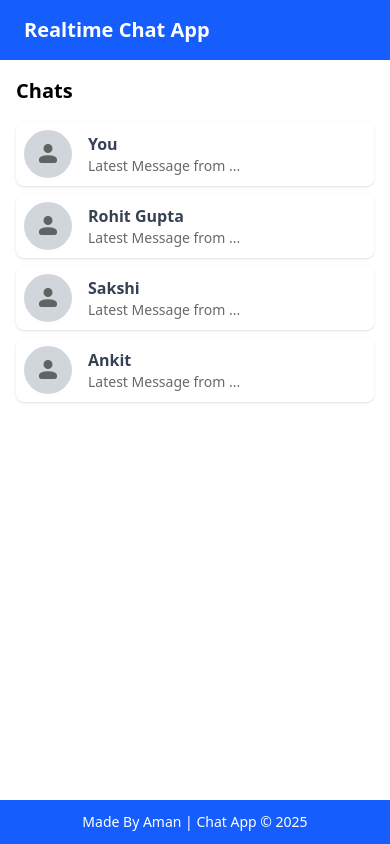
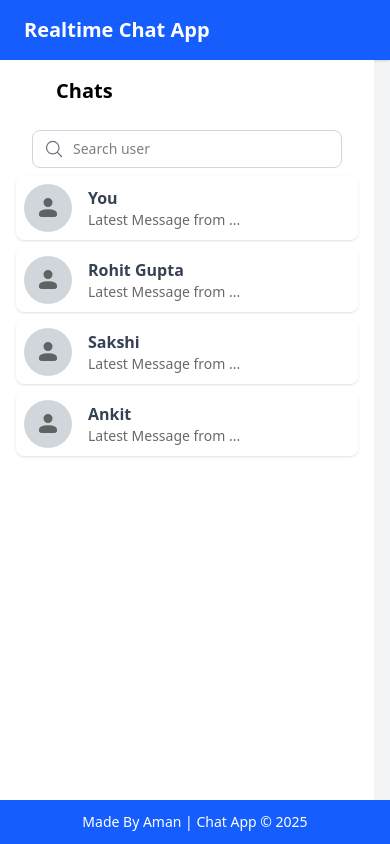
Before and after one commit to mr-aman-git/Chat-Interface-UI, a Next.js app: page / in a window 390 px wide. Built offline with nearby package versions, Linux system fonts and the light colour scheme.

Commit message:
filter issue fix

```diff
--- a/app/page.tsx
+++ b/app/page.tsx
@@ -3,6 +3,9 @@
 import { useState, useEffect, useRef, SetStateAction } from "react";
 import { motion } from "framer-motion";
 import { LockClosedIcon } from '@heroicons/react/24/outline';
+import { ArrowLeftIcon } from '@heroicons/react/24/outline';
+import { MagnifyingGlassIcon } from "@heroicons/react/24/outline";
+
 
 
 type Message = {
@@ -24,17 +27,32 @@ export default function ChatInterface() {
   const messageEndRef = useRef<HTMLDivElement>(null);
   const [selectedUser, setSelectedUser] = useState<string | null>(null);
   const [showChat, setShowChat] = useState(false);
-
+  const [query, setQuery] = useState("");
   function showContent(data: SetStateAction<string | null>) {
     setSelectedUser(data);
     setShowChat(true)
   }
 
+
+
+  const searchQuery = (e: React.ChangeEvent<HTMLInputElement>) => {
+    setQuery(e.target.value);
+
+  };
+
+  const filteredUsers = onlineUsers.filter((user) =>
+    user.toLowerCase().includes(query.toLowerCase())
+  );
+
+  const handleBack = () => {
+    setShowChat(false);
+  };
+
   const sendMessage = () => {
     if (input.trim()) {
       const newMsg: Message = {
         id: Date.now(),
-        sender: "Rohit Gupta",
+        sender: "You",
         content: input,
         timestamp: new Date().toLocaleTimeString([], {
           hour: 'numeric',
@@ -74,11 +92,24 @@ export default function ChatInterface() {
         {/* Sidebar */}
 
 
-        <aside className={`w-[410px] md:w-[280px] bg-white md:border-r  md:flex flex-col items-center p-4 ${showChat ? "hidden" : "block"} md:block`}>
+        <aside className={`w-[420px] md:w-[290px] bg-white md:border-r  md:flex flex-col items-center p-4 ${showChat ? "hidden" : "block"} md:block`}>
           <div >
-            <h2 className="font-bold text-[20px] mb-4">Chats</h2>
+            <h2 className="font-bold text-[20px] mb-4 pl-10">Chats</h2>
+            <div className="w-full max-w-md px-4 py-2">
+
+              <div className="relative">
+                <MagnifyingGlassIcon className="absolute left-3 top-1/2 transform -translate-y-1/2 h-5 w-5 text-gray-500" />
+                <input
+                  type="text"
+                  value={query}
+                  onChange={searchQuery}
+                  placeholder="Search user"
+                  className="w-full md:w-auto pl-10 pr-4 py-2 rounded-lg border border-gray-300 focus:outline-none focus:ring-2 focus:ring-blue-500 focus:border-blue-500 transition duration-200 text-sm sm:text-base"
+                />
+              </div>
+            </div>
             <ul className="space-y-2 w-full">
-              {onlineUsers.map((user, i) => (
+              {filteredUsers.map((user, i) => (
                 <li
                   key={i}
                   onClick={() => showContent(user)}
@@ -106,9 +137,9 @@ export default function ChatInterface() {
                     <span className="block font-semibold" title={`User: ${user}`}>{user}</span>
                     <p
                       className="text-sm text-[#686969] truncate max-w-[200px]"
-                      title={typing ? "Typing..." : "Latest Message from this user"}
+                      title="Latest Message from this user"
                     >
-                      {typing ? "Typing..." : "Latest Message from this user".slice(0, 20) + "..."}
+                      {"Latest Message from this user".slice(0, 20) + "..."}
                     </p>
                   </div>
                 </li>
@@ -123,12 +154,15 @@ export default function ChatInterface() {
           {
             selectedUser ? (
               <div className="bg-white shadow flex items-center px-4 h-16">
+                <button className="block md:hidden py-2 cursor-pointer" onClick={handleBack}>
+                  <ArrowLeftIcon className="h-6 w-6 text-gray-700" />
+                </button>
                 <svg
                   viewBox="0 0 48 48"
                   width="45"
                   height="45"
                   fill="none"
-                  className="text-gray-600 w-[45px] rounded-full bg-gray-300"
+                  className="text-gray-600 w-[45px] rounded-full bg-gray-300 ml-2 md:ml-0"
                 >
                   <title>Profile</title>
                   <path
@@ -157,13 +191,13 @@ export default function ChatInterface() {
 
           {/* Messages */}
 
-          <div className="flex-1 overflow-y-auto md:p-4 space-y-2">
+          <div className="flex-1 overflow-y-auto md:p-4 space-y-2 p-2">
             {messages.map((msg) => (
               <motion.div
                 key={msg.id}
                 initial={{ opacity: 0, y: 10 }}
                 animate={{ opacity: 1, y: 0 }}
-                className={`relative px-4 py-2 rounded-xl text-white max-w-[80%] w-fit ${msg.sender === "You" ? "ml-auto bg-[#005c4b]" : "mr-auto bg-[#202c33]"
+                className={`relative px-4 py-2 rounded-xl text-[#313c31] max-w-[80%] w-fit ${msg.sender === "You" ? "ml-auto bg-blue-100" : "mr-auto bg-[#ffffff]"
                   } text-sm sm:text-base`}
               >
                 <div className="break-words whitespace-pre-wrap">
```
Also changed, not shown: public/chatImage.png (added).
